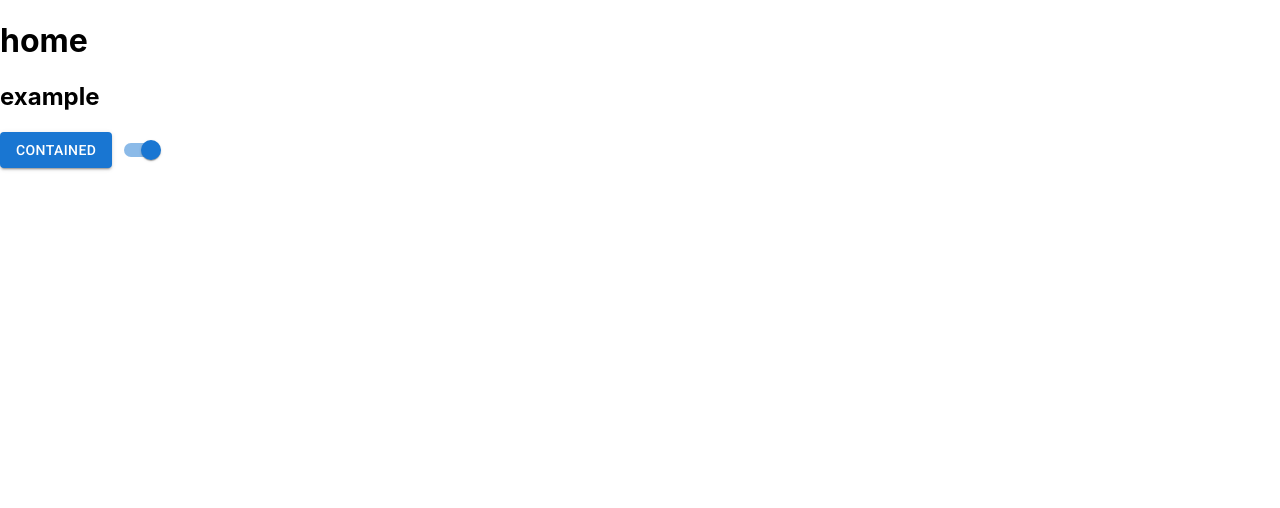
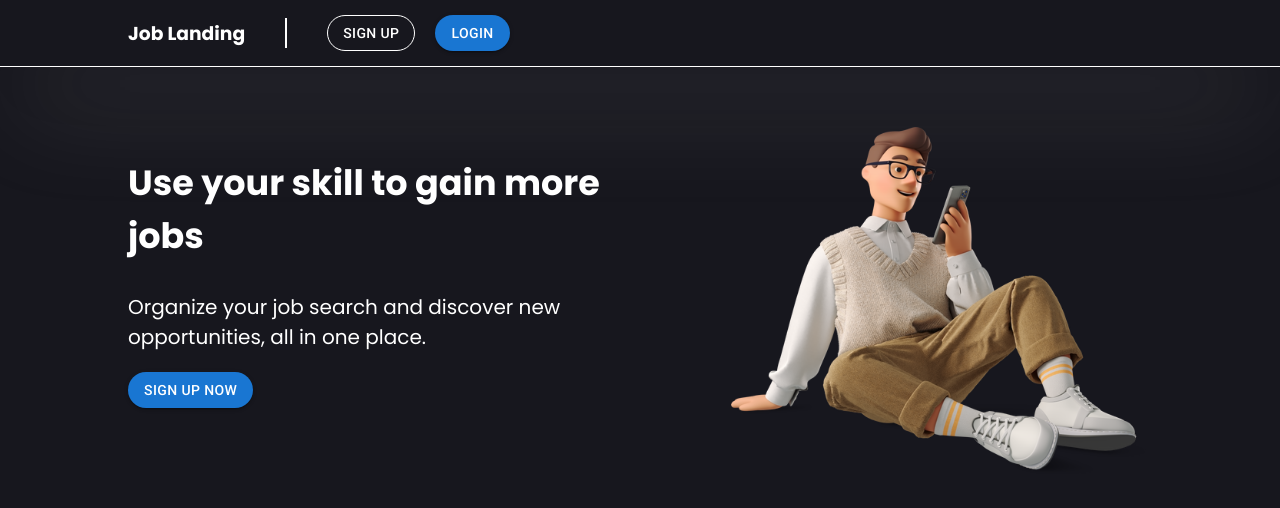
Before and after one commit to Job-Landing/Job-Landing-Client, a React (Create React App) app: page / in a window 1280 px wide. Shown: the top 508 px of the page. Built offline with nearby package versions, Linux system fonts and the light colour scheme.

Commit message:
UI: UI home page

```diff
--- a/src/App.js
+++ b/src/App.js
@@ -5,7 +5,7 @@ import {
   Routes,
   Route,
 } from "react-router-dom";
-import { Home, List, Error } from './pages';
+import { Home, Login, Signup, List, Error } from './pages';
 
 function App() {
   return (
@@ -13,6 +13,8 @@ function App() {
       <Routes>
         <Route path="/" element={<Home />} ></Route>
         <Route path="/list" element={<List />} ></Route>
+        <Route path="/login" element={<Login />} ></Route>
+        <Route path="/signup" element={<Signup />} ></Route>
         <Route path="*" element={<Error />} ></Route>
       </Routes>
     </BrowserRouter>
--- a/src/index.css
+++ b/src/index.css
@@ -1,16 +1,17 @@
+@import url('https://fonts.googleapis.com/css2?family=Poppins:ital,wght@0,200;0,300;0,400;0,500;0,600;0,700;0,800;0,900;1,100;1,200;1,300;1,400;1,500;1,600;1,700;1,800;1,900&display=swap');
+
 body {
   margin: 0;
-  font-family: -apple-system, BlinkMacSystemFont, 'Segoe UI', 'Roboto', 'Oxygen',
-    'Ubuntu', 'Cantarell', 'Fira Sans', 'Droid Sans', 'Helvetica Neue',
-    sans-serif;
+  font-family: 'Poppins', sans-serif;
   -webkit-font-smoothing: antialiased;
   -moz-osx-font-smoothing: grayscale;
+  background-color: #17171e;
 }
 
-code {
+/* code {
   font-family: source-code-pro, Menlo, Monaco, Consolas, 'Courier New',
     monospace;
-}
+} */
 
 .page-100 {
   min-height: calc(100vh - 10rem);
--- a/src/pages/Home.js
+++ b/src/pages/Home.js
@@ -1,21 +1,112 @@
 import React from 'react'
 import { JobLandingContext } from '../context/context';
+import { Link } from "react-router-dom";
 import styled from 'styled-components';
 import Button from '@mui/material/Button';
-import Switch from '@mui/material/Switch';
+import homeImg from '../images/homeImg.png'
+
 
 const Home = (() => {
   const label = { inputProps: { 'aria-label': 'Switch demo' } };
   const { example, setExample } = React.useContext(JobLandingContext);
   return (
-    <div>
-      <h1>home</h1>
-      <h2>{example}</h2>
-      <Button variant="contained">Contained</Button>
-      <Switch {...label} defaultChecked />
-    </div>
+    <Wrapper>
+      <div className='wrapper'>
+        <div className='inner_wrapper'>
+          <h3 class='title'>Job Landing</h3>
+          <span className='vertical_line'></span>
+          <Link className='link' to="signup"><Button variant="outlined" size="medium">Sign up</Button></Link>
+          <Link className='link' to="login"><Button variant="contained" size="medium">Login</Button></Link>
+        </div>
+      </div>
+      <section className='information'>
+        <div>
+          <h1 class='information_title'>Use your skill to gain more jobs</h1>
+          <p className='information_text'>Organize your job search and discover new opportunities, all in one place.</p>
+          <Link className='link' to="signup"><Button variant="contained" size="medium">Sign up now</Button></Link>
+        </div>
+        <img className='homeImg' src={homeImg} alt="home1" />
+      </section>
+
+    </Wrapper>
+
 
   )
 })
 
+const Wrapper = styled.main`
+  width: 100%;
+  .wrapper{
+    width: 100%;
+    border-bottom: 0.1px solid white;
+    position: sticky;
+    top: 0;
+    z-index: 100;
+    background-color: #17171e;
+    box-shadow: rgba(209, 209, 209, 0.25) 0px 50px 100px -20px, rgba(0, 0, 0, 0.3) 0px 30px 60px -30px;
+  }
+  .inner_wrapper{
+    width: 80%;
+    display: flex;
+    align-items: center;
+    margin-left: auto;
+    margin-right: auto;
+  }
+  .title{
+    color: white;
+  }
+  .vertical_line{
+    border-left: 2px solid white;
+    height: 30px;
+    margin-left: 40px;
+    margin-right: 40px;
+  }
+  .link{
+    text-decoration: none;
+  }
+  Button{
+    color: white;
+    border-color: white;
+    border-radius: 20px;
+    margin-right: 20px;
+    text-decoration: none;
+  }
+  Button:hover{
+    border-color: #5687f6;
+  }
+
+
+  .information{
+    width: 80%;
+    display: grid;
+    grid-template-columns: 1fr 1fr;
+    margin-left: auto;
+    margin-right: auto;
+    margin-top: 60px;
+    color: white;
+  }
+  .information_title{
+    font-size: 35px;
+  }
+  .information_text{
+    font-size: 20px;
+  }
+
+  .homeImg{
+    height: 350px;
+    margin-left: auto;
+    display: block;
+  }
+
+  @media only screen and (max-width: 800px) {
+    .information{
+      grid-template-columns: 1fr;
+    }
+    .homeImg{
+      display: none;
+    }
+  }
+
+`
+
 export default Home
--- /dev/null
+++ b/src/pages/Login.js
@@ -0,0 +1,14 @@
+import React from 'react'
+import styled from 'styled-components';
+
+const Login = (() => {
+  return (
+    <div>
+      <h1>Login</h1>
+
+    </div>
+
+  )
+})
+
+export default Login
--- /dev/null
+++ b/src/pages/Signup.js
@@ -0,0 +1,14 @@
+import React from 'react'
+import styled from 'styled-components';
+
+const Signup = (() => {
+  return (
+    <div>
+      <h1>Signup</h1>
+
+    </div>
+
+  )
+})
+
+export default Signup
--- a/src/pages/index.js
+++ b/src/pages/index.js
@@ -1,5 +1,7 @@
 import Home from './Home';
 import List from './List';
+import Login from './Login';
+import Signup from './Signup';
 import Error from './Error';
 
-export { Home, Error, List };
+export { Home, Login, Signup, Error, List };
```
Also changed, not shown: src/images/homeImg.png (added), 1 other file (tests, documents, lock files or other folders).
